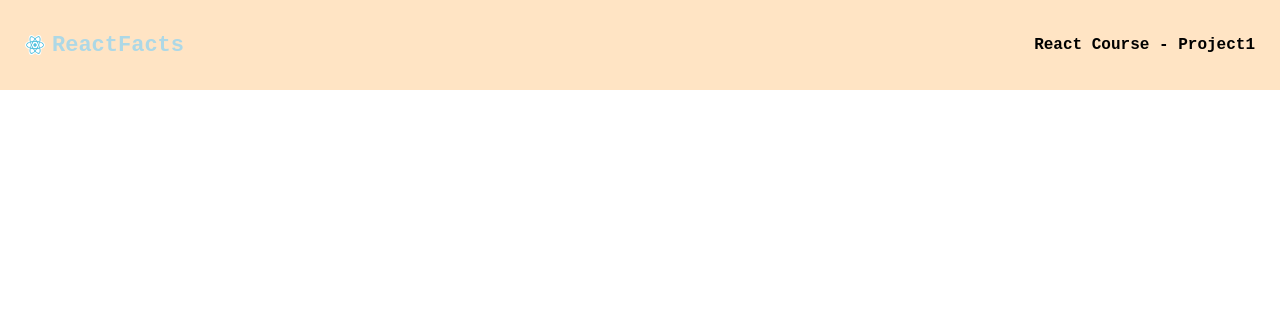
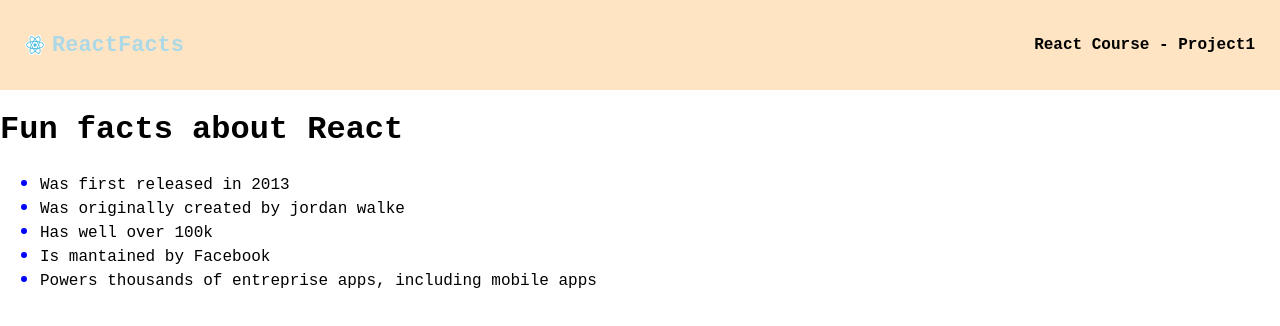
Before and after one commit to SouchenOu/ReactJs-course-meta-advanced, a React (Create React App) app in the folder my-app/: page / in a window 1280 px wide. Shown: the top 326 px of the page. Built offline with nearby package versions, Linux system fonts and the light colour scheme.

Commit message:
add a color to the marker in challange miniwebsite1

```diff
--- a/my-app/src/challenge6.js
+++ b/my-app/src/challenge6.js
@@ -45,11 +45,31 @@
     )
 }
 
+function Main()
+{
+    return (
+        <div className="Main">
+            <h1>Fun facts about React</h1>
+            <ul className="mainFacts">
+                <li>Was first released in 2013</li>
+                <li>Was originally created by jordan walke</li>
+                <li>Has well over 100k</li>
+                <li>Is mantained by Facebook</li>
+                <li>Powers thousands of entreprise apps, including mobile apps</li>
+            </ul>
+        </div>
+    )
+}
+
 
 function Challenge6()
 {
     return (
-        <Navbar />
+        <div>
+            <Navbar />
+            <Main />
+        </div>
+
     )
 }
 
--- a/my-app/src/style.css
+++ b/my-app/src/style.css
@@ -26,3 +26,18 @@
 nav > img{
     margin-right: 7px;
 }
+
+div > h1{
+    margin-left: auto;
+
+}
+
+/* .mainFacts {
+    margin-top: 46px;
+    max-width: 400px;
+} */
+
+ul > li::marker {
+    font-size: 1.4rem;
+    color: blue;
+}
```
Also changed, not shown: 1 other file (tests, documents, lock files or other folders).
